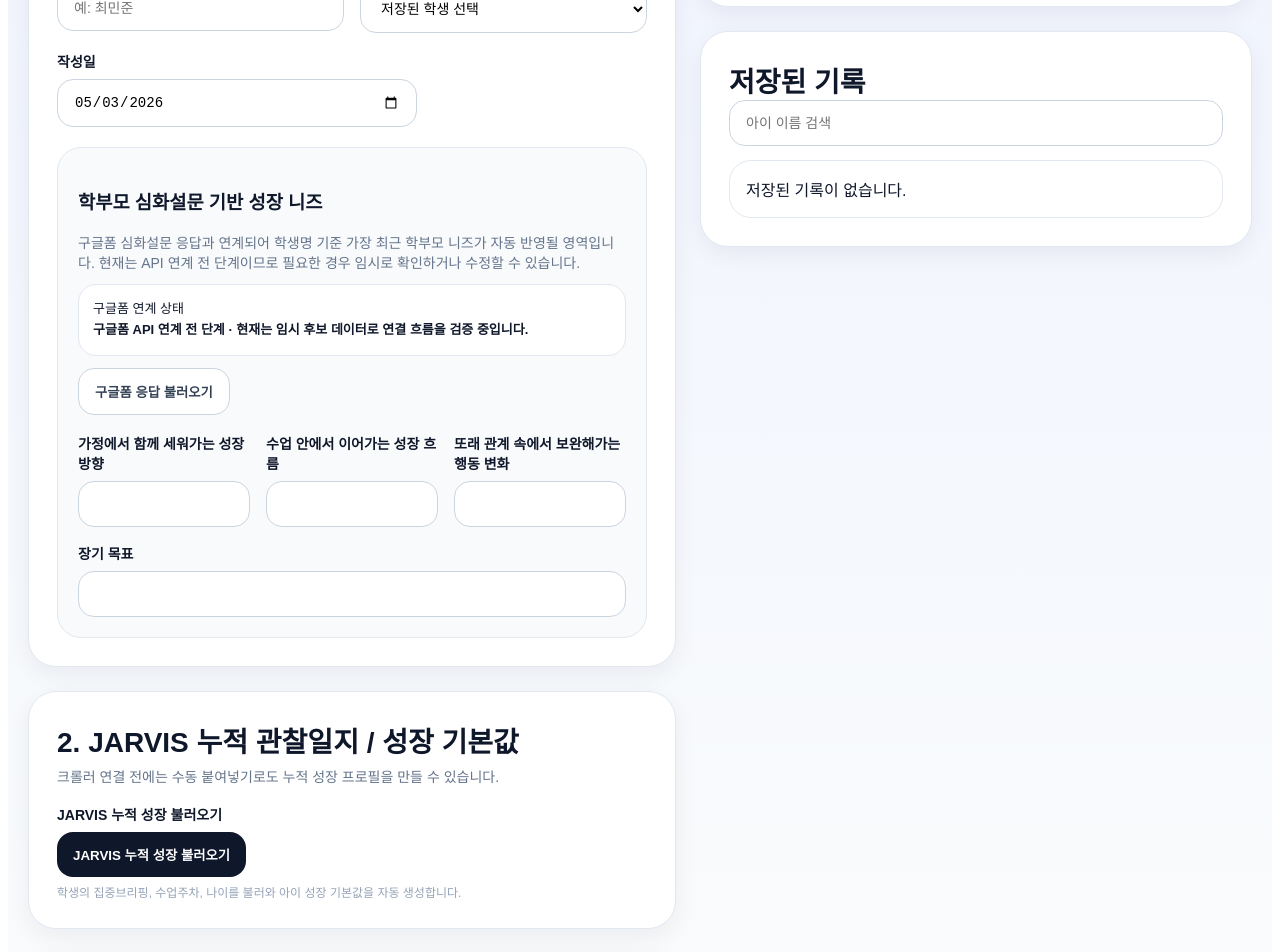
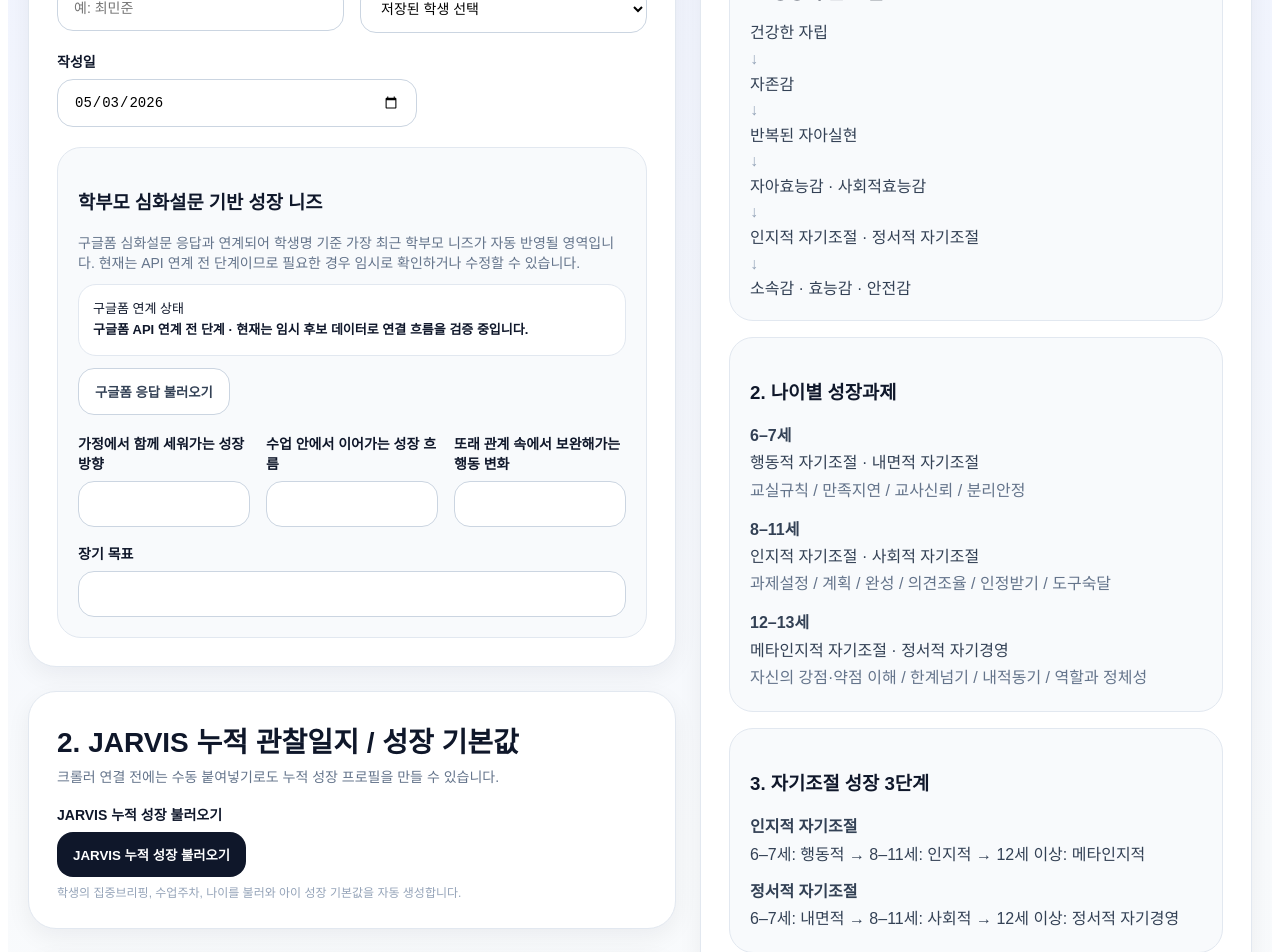
Before and after one commit to jaradaboys/jarada-briefing-2, a React (Vite) app: page / in a window 1280 px wide. Shown: the part 440-1392 px from the top of the page. Built offline with nearby package versions, Linux system fonts and the light colour scheme.

Commit message:
Update App.jsx

```diff
--- a/src/App.jsx
+++ b/src/App.jsx
@@ -2641,6 +2641,79 @@ alert(`${incoming.length}개의 JARVIS 관찰일지를 불러왔고, 기본값
           <div>
           <div>
 <section style={styles.card}>
+  <h2 style={styles.sectionTitle}>자라다 성장 구조</h2>
+
+  <div style={styles.sectionHint}>
+    교사가 브리핑을 작성할 때 기준으로 삼는 자라다의 성장 지도입니다.
+  </div>
+
+  <div style={{ ...styles.softBox, marginTop: 18 }}>
+    <h3>1. 성장의 큰 흐름</h3>
+
+    <div style={{ display: "grid", gap: 4, lineHeight: 1.35, color: "#334155" }}>
+      <div>건강한 자립</div>
+      <div style={{ color: "#94a3b8" }}>↓</div>
+      <div>자존감</div>
+      <div style={{ color: "#94a3b8" }}>↓</div>
+      <div>반복된 자아실현</div>
+      <div style={{ color: "#94a3b8" }}>↓</div>
+      <div>자아효능감 · 사회적효능감</div>
+      <div style={{ color: "#94a3b8" }}>↓</div>
+      <div>인지적 자기조절 · 정서적 자기조절</div>
+      <div style={{ color: "#94a3b8" }}>↓</div>
+      <div>소속감 · 효능감 · 안전감</div>
+    </div>
+  </div>
+
+  <div style={{ ...styles.softBox, marginTop: 16 }}>
+    <h3>2. 나이별 성장과제</h3>
+
+    <div style={{ display: "grid", gap: 12, lineHeight: 1.7, color: "#334155" }}>
+      <div>
+        <strong>6–7세</strong>
+        <br />
+        행동적 자기조절 · 내면적 자기조절
+        <br />
+        <span style={{ color: "#64748b" }}>교실규칙 / 만족지연 / 교사신뢰 / 분리안정</span>
+      </div>
+
+      <div>
+        <strong>8–11세</strong>
+        <br />
+        인지적 자기조절 · 사회적 자기조절
+        <br />
+        <span style={{ color: "#64748b" }}>과제설정 / 계획 / 완성 / 의견조율 / 인정받기 / 도구숙달</span>
+      </div>
+
+      <div>
+        <strong>12–13세</strong>
+        <br />
+        메타인지적 자기조절 · 정서적 자기경영
+        <br />
+        <span style={{ color: "#64748b" }}>자신의 강점·약점 이해 / 한계넘기 / 내적동기 / 역할과 정체성</span>
+      </div>
+    </div>
+  </div>
+
+  <div style={{ ...styles.softBox, marginTop: 16 }}>
+    <h3>3. 자기조절 성장 3단계</h3>
+
+    <div style={{ display: "grid", gap: 10, lineHeight: 1.7, color: "#334155" }}>
+      <div>
+        <strong>인지적 자기조절</strong>
+        <br />
+        6–7세: 행동적 → 8–11세: 인지적 → 12세 이상: 메타인지적
+      </div>
+
+      <div>
+        <strong>정서적 자기조절</strong>
+        <br />
+        6–7세: 내면적 → 8–11세: 사회적 → 12세 이상: 정서적 자기경영
+      </div>
+    </div>
+  </div>
+</section>
+             <section style={styles.card}>
   <h2 style={styles.sectionTitle}>GPT 프롬프트</h2>
 
   <div style={styles.sectionHint}>
```
